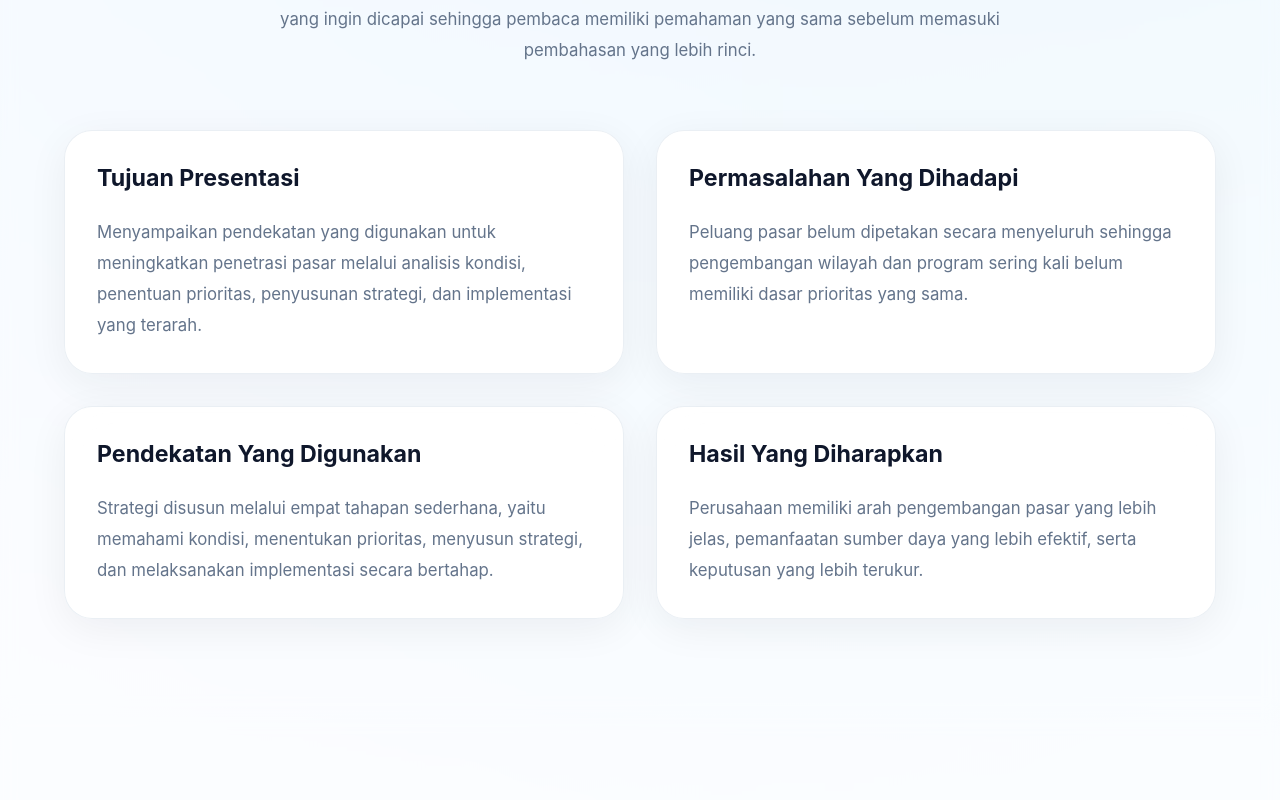
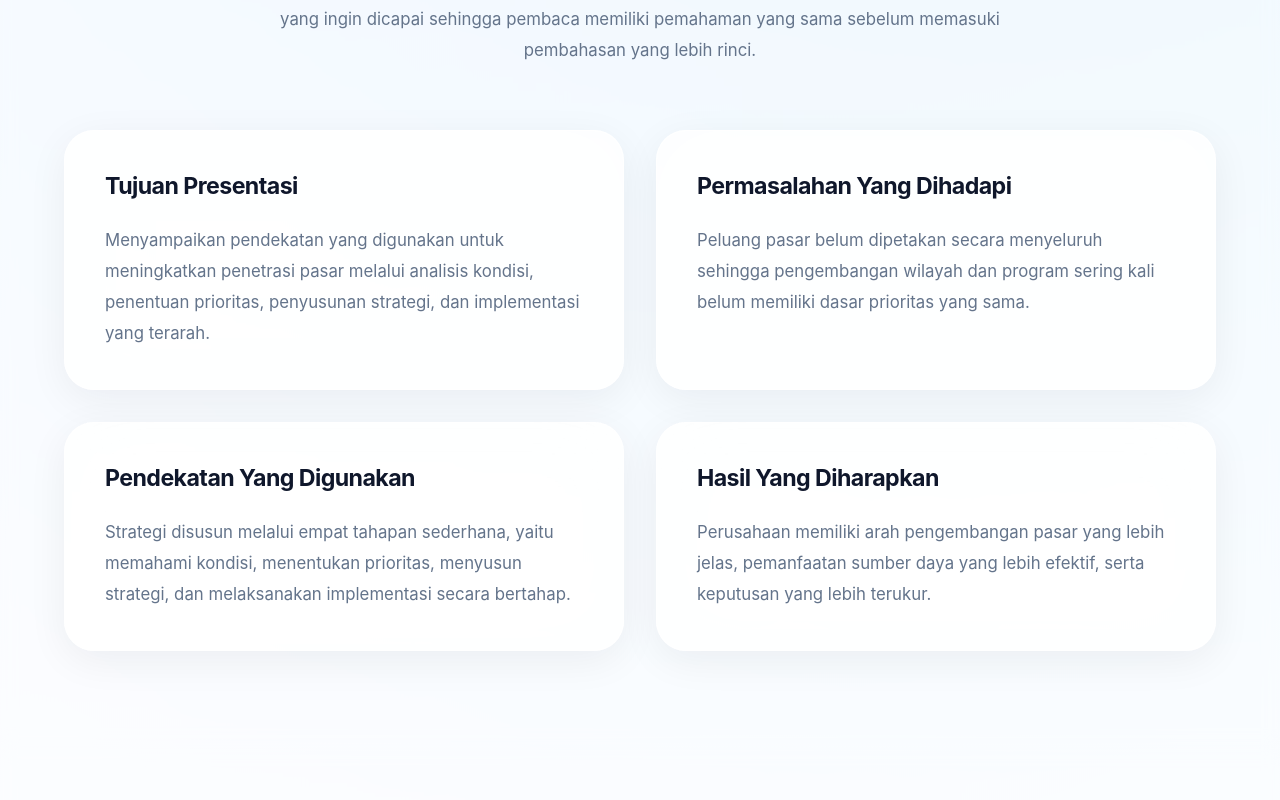
Before and after one commit to dawudsw0491-cell/market-strategy-presentation, a Next.js app: page / in a window 1280 px wide. Shown: the part 1240-2040 px from the top of the page. Built offline with nearby package versions, Linux system fonts and the light colour scheme.

Commit message:
style: redesign premium presentation cards

```diff
--- a/components/ui/card.tsx
+++ b/components/ui/card.tsx
@@ -19,27 +19,70 @@ export default function Card({
         group
         relative
         overflow-hidden
-        rounded-[28px]
+        rounded-[30px]
         border
-        border-slate-200/70
-        bg-white/90
+        border-white/70
+        bg-white/78
         p-6
+        backdrop-blur-2xl
+
         shadow-[0_10px_40px_rgba(15,23,42,0.06)]
-        backdrop-blur-xl
+
         transition-all
-        duration-300
+        duration-500
+
         hover:-translate-y-1
-        hover:border-blue-200
-        hover:shadow-[0_20px_60px_rgba(37,99,235,0.12)]
+        hover:border-sky-200
+        hover:shadow-[0_25px_80px_rgba(37,99,235,0.10)]
+
         sm:p-8
+        lg:p-10
+
         ${className}
       `}
     >
-      <div className="absolute inset-0 bg-gradient-to-br from-blue-50/50 via-transparent to-emerald-50/50 opacity-0 transition-opacity duration-300 group-hover:opacity-100" />
+      {/* Ambient Light */}
+      <div
+        className="
+          pointer-events-none
+          absolute
+          inset-0
+          opacity-0
+          transition-opacity
+          duration-500
+          group-hover:opacity-100
+        "
+      >
+        <div
+          className="
+            absolute
+            -left-20
+            -top-20
+            h-60
+            w-60
+            rounded-full
+            bg-blue-200/20
+            blur-3xl
+          "
+        />
+
+        <div
+          className="
+            absolute
+            -bottom-20
+            -right-20
+            h-60
+            w-60
+            rounded-full
+            bg-emerald-200/20
+            blur-3xl
+          "
+        />
+      </div>
 
       <div className="relative z-10">
         {title && (
-          <h3 className="mb-4 text-xl font-bold leading-tight text-slate-900 lg:text-2xl">
+          <h3 className="mb-4 text-xl font-semibold tracking-tight text-slate-900 lg:text-2xl">
             {title}
           </h3>
         )}
```
